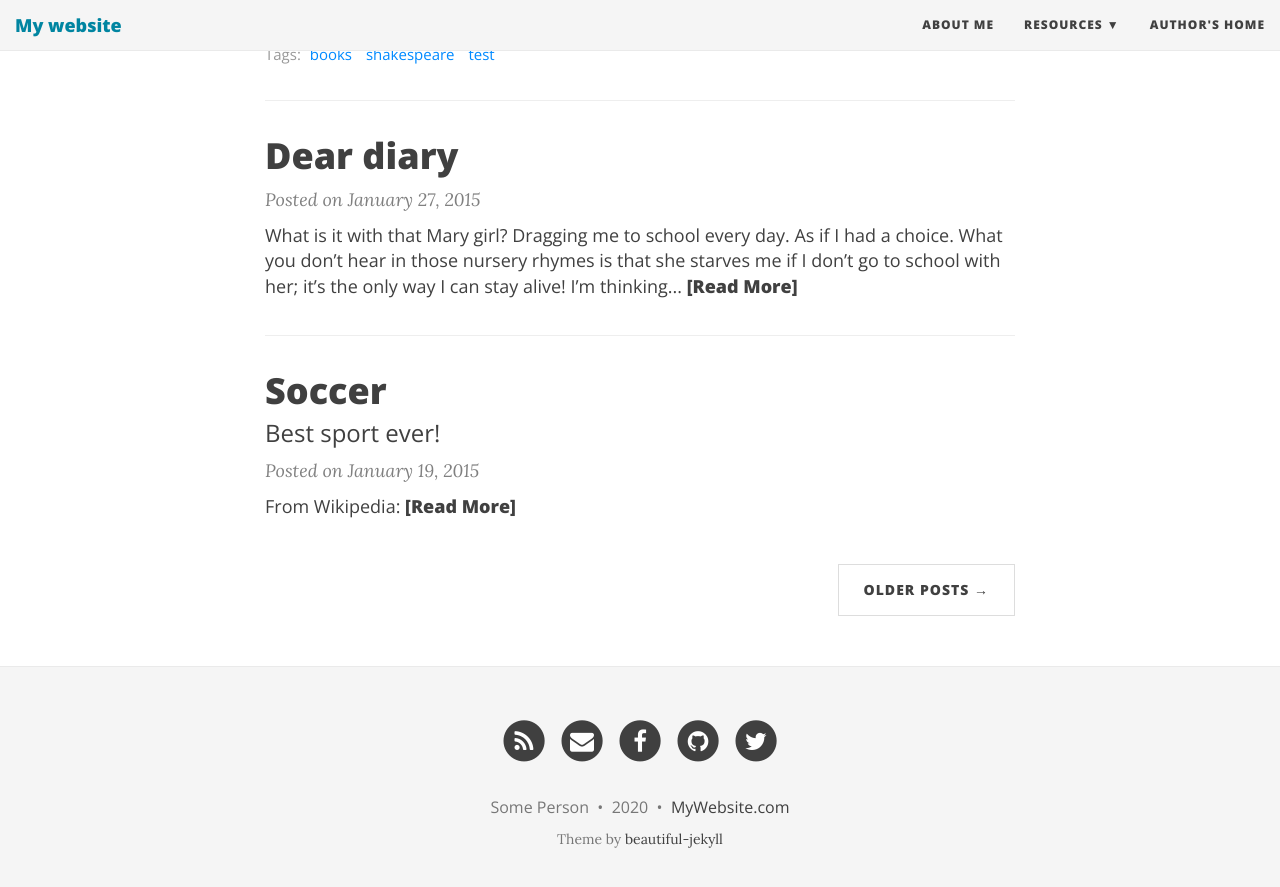
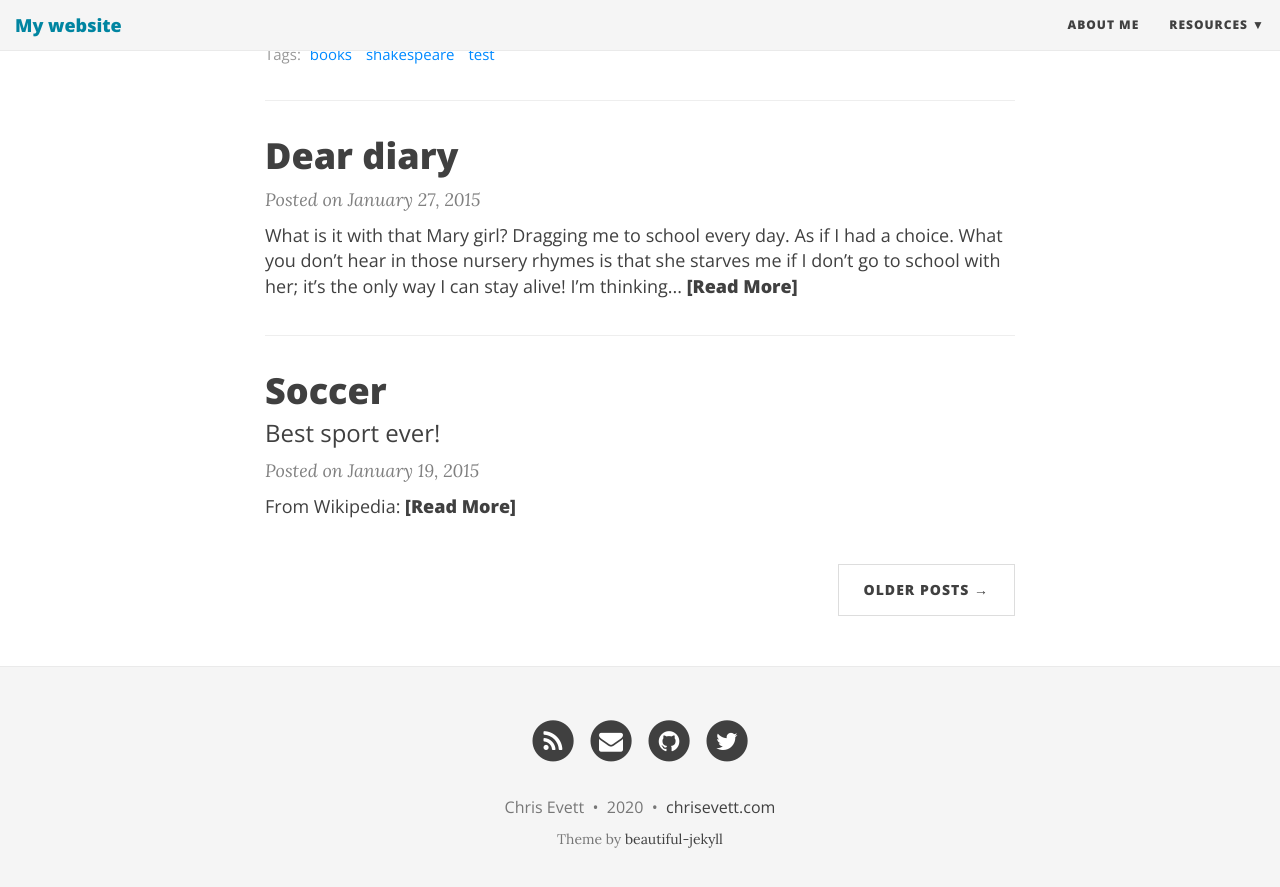
Before and after one commit to chrisevett/chrisevett.github.io, a Jekyll site: the page built from index.html, in a window 1280 px wide and 900 px high, scrolled down 1134 px. Shown: the top 887 px of the window. Built offline with Jekyll 4.4.1, drawn with Linux system fonts in a browser that asks for light colours; nearby versions of some CDN libraries; the list of posts is cut into pages by our own code.

Commit message:
update links

```diff
--- a/_config.yml
+++ b/_config.yml
@@ -22,9 +22,8 @@ description: A virtual proof that I'm awesome
 navbar-links:
   About Me: "aboutme"
   Resources:
-    - Beautiful Jekyll: "http://deanattali.com/beautiful-jekyll/"
-    - Learn markdown: "http://www.markdowntutorial.com/"
-  Author's home: "http://deanattali.com"
+    - Github: "https://github.com/chrisevett"
+
 
 # Image to show in the navigation bar - image must be a square (width = height)
 # Remove this parameter if you don't want an image in the navbar
@@ -60,7 +59,7 @@ footer-link-col: "#404040"
 # Change all these values or delete the ones you don't want.
 # Important: you must keep the "name" parameter, everything else you can remove
 author:
-  name: Some Person
+  name: Chris Evett
 
 # Select your active Social Network Links.
 # Uncomment the links you want to show in the footer and add your information to each link.
@@ -68,10 +67,9 @@ author:
 # If you want to add a new link that isn't here, you'll need to also edit the file _data/SocialNetworks.yml
 social-network-links:
   rss: true
-  email: "someone@example.com"
-  facebook: deanattali
-  github: daattali
-  twitter: daattali
+  email: "chris.evett@gmail.com"
+  github: chrisevett
+  twitter: chrisevettdev
 #  reddit: yourname
 #  linkedin: daattali
 #  xing: yourname
@@ -88,12 +86,12 @@ social-network-links:
 # Select which share links to show in posts
 share-links-active:
   twitter: true
-  facebook: true
+  facebook: false
   linkedin: true
 
 # How to display the link to the website in the footer
 # Remove this if you don't want a link in the footer
-url-pretty: "MyWebsite.com"  # eg. "deanattali.com/beautiful-jekyll"
+url-pretty: "chrisevett.com"  # eg. "deanattali.com/beautiful-jekyll"
 
 # --- Web Statistics Section --- #
 
```
Also changed, not shown: .github/FUNDING.yml (deleted), .github/issue_template.md (deleted), .github/pull_request_template.md (deleted).
